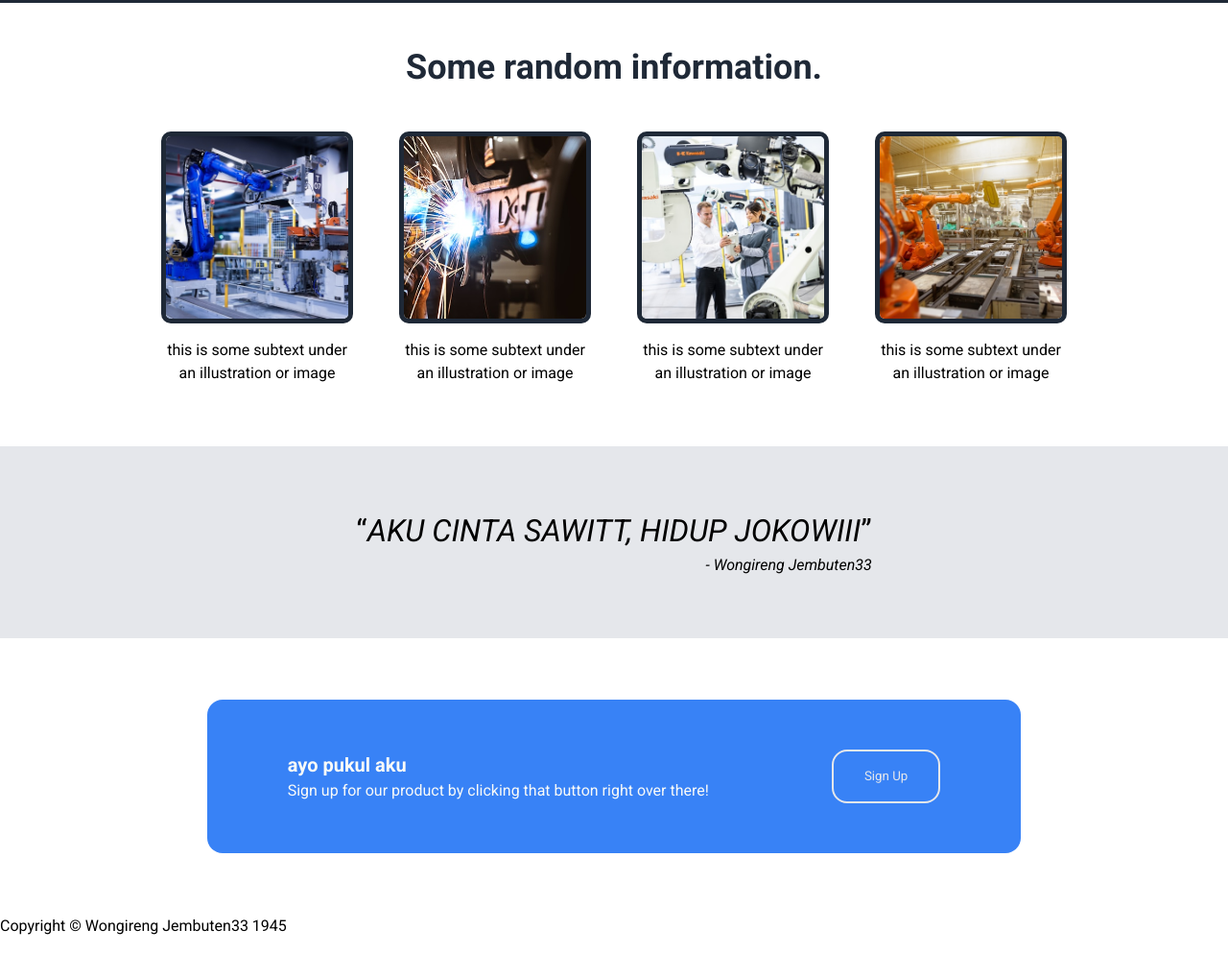
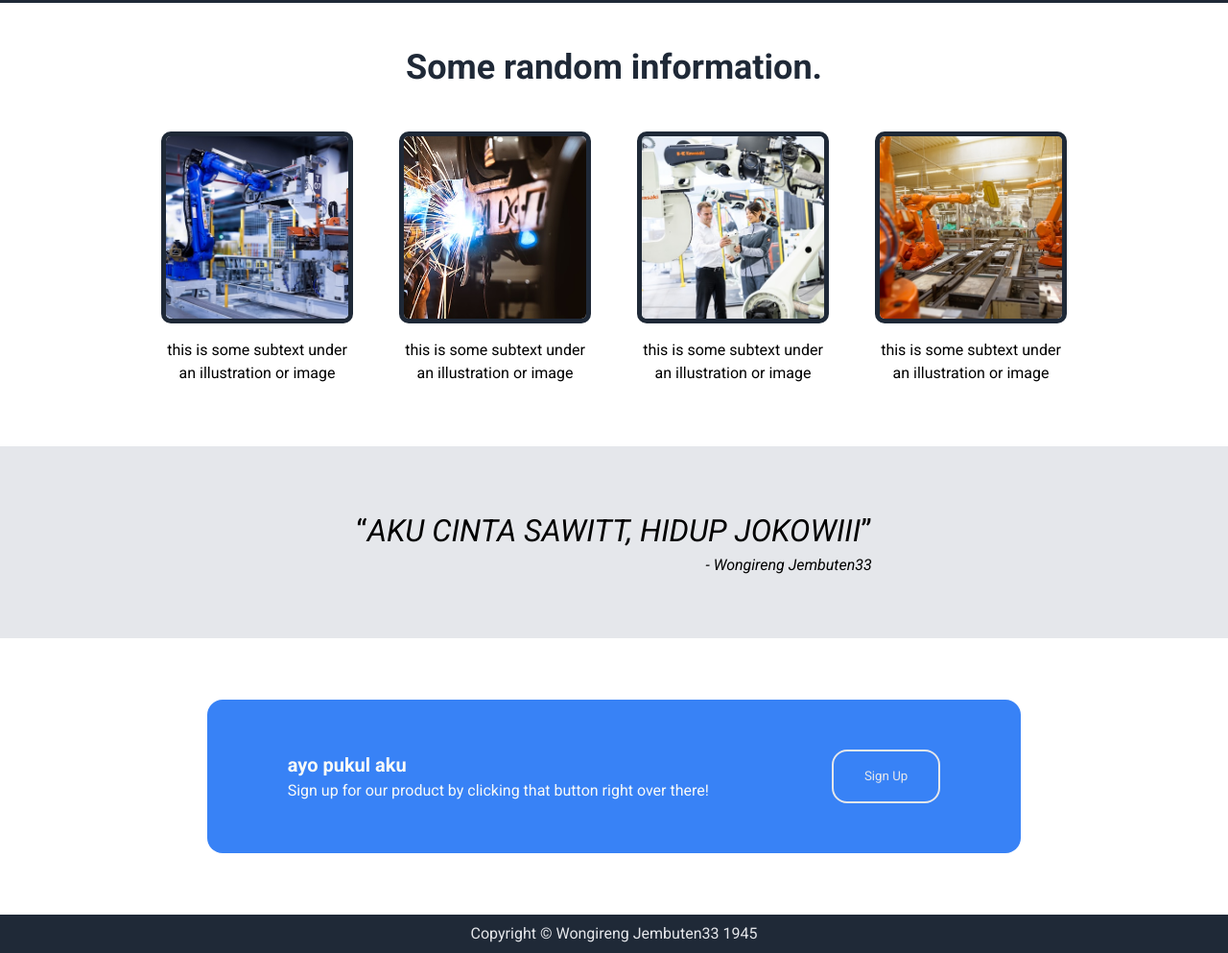
Before and after one commit to bagaskrisnawan/project_odin, a plain HTML site: page index.html in a window 1280 px wide. Shown: the part 865-1858 px from the top of the page at 96% size. Drawn offline with Linux system fonts and the light colour scheme.

Commit message:
add color in footer

```diff
--- a/style.css
+++ b/style.css
@@ -165,3 +165,10 @@ a {
     border-radius: 16px;
     background-color: #3882f6;
 }
+
+.terakhir {
+    text-align: center;
+    padding: 8px 16px;
+    background-color: #1F2937;
+    color: #E5E7EB;
+}
```
